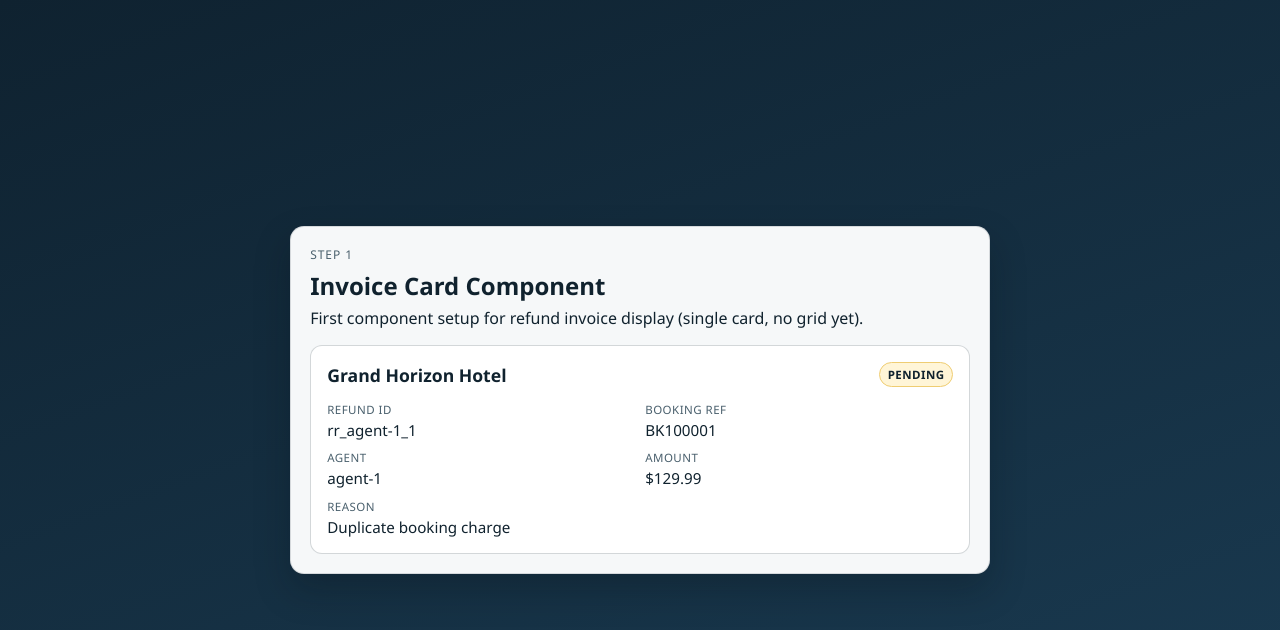
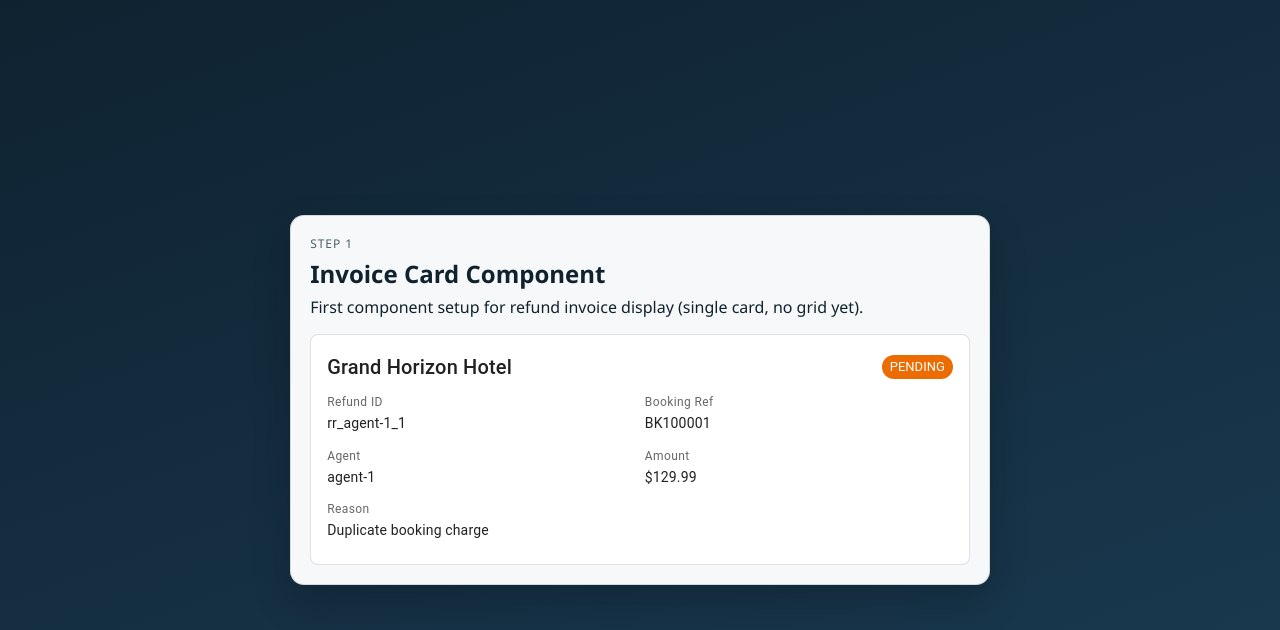
Before and after one commit to ninawekunal/agent-queues, a Next.js app: page / in a window 1280 px wide. Shown: the top 630 px of the page. Built offline with nearby package versions, Linux system fonts and the light colour scheme.

Commit message:
feat: migrate cards to mui and load env in node entrypoints

```diff
--- a/package.json
+++ b/package.json
@@ -10,6 +10,9 @@
     "lint": "next lint"
   },
   "dependencies": {
+    "@emotion/react": "^11.14.0",
+    "@emotion/styled": "^11.14.1",
+    "@mui/material": "^7.3.9",
     "@upstash/qstash": "^2.9.0",
     "@upstash/redis": "^1.36.3",
     "next": "15.5.12",
--- a/scripts/verify-upstash.mjs
+++ b/scripts/verify-upstash.mjs
@@ -1,5 +1,8 @@
 import { Client as QStashClient } from "@upstash/qstash";
 import { Redis } from "@upstash/redis";
+import { loadEnvConfig } from "@next/env";
+
+loadEnvConfig(process.cwd());
 
 function readEnv() {
   return {
--- a/server.js
+++ b/server.js
@@ -1,5 +1,8 @@
 const { createServer } = require("node:http");
+const { loadEnvConfig } = require("@next/env");
 const next = require("next");
+
+loadEnvConfig(process.cwd());
 
 const dev = process.env.NODE_ENV !== "production";
 const hostname = process.env.HOST || "0.0.0.0";
--- a/src/app/globals.css
+++ b/src/app/globals.css
@@ -57,131 +57,3 @@ p {
 .invoice-card-wrap {
   margin-top: 1rem;
 }
-
-.invoice-card {
-  border: 1px solid rgba(16, 34, 46, 0.18);
-  border-radius: 12px;
-  background: #ffffff;
-  padding: 1rem;
-}
-
-.invoice-card__header {
-  display: flex;
-  justify-content: space-between;
-  align-items: center;
-  gap: 0.75rem;
-}
-
-.invoice-card__header h2 {
-  margin: 0;
-  font-size: 1.1rem;
-}
-
-.invoice-card__status {
-  font-size: 0.72rem;
-  font-weight: 700;
-  letter-spacing: 0.04em;
-  padding: 0.25rem 0.45rem;
-  border-radius: 999px;
-  border: 1px solid transparent;
-}
-
-.invoice-card__status--pending {
-  background: #fff5d7;
-  border-color: #efcd72;
-}
-
-.invoice-card__status--processing {
-  background: #dff4ff;
-  border-color: #7dc7eb;
-}
-
-.invoice-card__status--success {
-  background: #e4f8eb;
-  border-color: #80d7a0;
-}
-
-.invoice-card__status--failed {
-  background: #ffe7e7;
-  border-color: #e5a6a6;
-}
-
-.invoice-card__details {
-  margin: 0.9rem 0 0;
-  display: grid;
-  grid-template-columns: repeat(2, minmax(0, 1fr));
-  gap: 0.65rem;
-}
-
-.invoice-card__row {
-  margin: 0;
-}
-
-.invoice-card__label {
-  margin: 0;
-  font-size: 0.72rem;
-  color: var(--muted);
-  text-transform: uppercase;
-  letter-spacing: 0.04em;
-}
-
-.invoice-card__value {
-  margin: 0.2rem 0 0;
-  font-size: 0.95rem;
-}
-
-.invoice-card__reason {
-  grid-column: 1 / -1;
-}
-
-.status-card {
-  border: 1px solid rgba(16, 34, 46, 0.18);
-  border-radius: 12px;
-  background: #ffffff;
-  padding: 0.9rem;
-}
-
-.status-card__title {
-  margin: 0;
-  font-size: 1rem;
-}
-
-.status-card__meta {
-  margin-top: 0.45rem;
-  display: grid;
-  gap: 0.45rem;
-}
-
-.status-card__state {
-  display: inline-flex;
-  align-items: center;
-  width: fit-content;
-  padding: 0.2rem 0.45rem;
-  border-radius: 999px;
-  font-size: 0.72rem;
-  font-weight: 700;
-  letter-spacing: 0.04em;
-}
-
-.status-card__state--ok {
-  background: #e4f8eb;
-  border: 1px solid #80d7a0;
-}
-
-.status-card__state--error {
-  background: #ffe7e7;
-  border: 1px solid #e5a6a6;
-}
-
-.status-card__label {
-  margin: 0;
-  font-size: 0.72rem;
-  color: var(--muted);
-  text-transform: uppercase;
-  letter-spacing: 0.04em;
-}
-
-.status-card__value {
-  margin: 0.2rem 0 0;
-  font-size: 0.9rem;
-}
--- a/src/components/InvoiceCard.tsx
+++ b/src/components/InvoiceCard.tsx
@@ -1,4 +1,5 @@
 import type { RefundRequest } from "@/shared/contracts/refunds";
+import { Card, CardContent, Chip, Grid, Stack, Typography } from "@mui/material";
 
 interface InvoiceCardProps {
   invoice: RefundRequest;
@@ -12,37 +13,56 @@ function formatAmount(amount: number, currency: string): string {
 }
 
 export function InvoiceCard({ invoice }: InvoiceCardProps) {
+  const chipColor =
+    invoice.status === "SUCCESS"
+      ? "success"
+      : invoice.status === "FAILED"
+        ? "error"
+        : invoice.status === "PROCESSING"
+          ? "info"
+          : "warning";
+
   return (
-    <article className="invoice-card">
-      <header className="invoice-card__header">
-        <h2>{invoice.hotelName}</h2>
-        <span className={`invoice-card__status invoice-card__status--${invoice.status.toLowerCase()}`}>
-          {invoice.status}
-        </span>
-      </header>
+    <Card variant="outlined" sx={{ borderRadius: 2 }}>
+      <CardContent>
+        <Stack direction="row" justifyContent="space-between" alignItems="center" spacing={2}>
+          <Typography variant="h6">{invoice.hotelName}</Typography>
+          <Chip label={invoice.status} color={chipColor} size="small" />
+        </Stack>
 
-      <section className="invoice-card__details">
-        <div className="invoice-card__row">
-          <p className="invoice-card__label">Refund ID</p>
-          <p className="invoice-card__value">{invoice.id}</p>
-        </div>
-        <div className="invoice-card__row">
-          <p className="invoice-card__label">Booking Ref</p>
-          <p className="invoice-card__value">{invoice.bookingReference}</p>
-        </div>
-        <div className="invoice-card__row">
-          <p className="invoice-card__label">Agent</p>
-          <p className="invoice-card__value">{invoice.agentId}</p>
-        </div>
-        <div className="invoice-card__row">
-          <p className="invoice-card__label">Amount</p>
-          <p className="invoice-card__value">{formatAmount(invoice.amount, invoice.currency)}</p>
-        </div>
-        <div className="invoice-card__row invoice-card__reason">
-          <p className="invoice-card__label">Reason</p>
-          <p className="invoice-card__value">{invoice.reason}</p>
-        </div>
-      </section>
-    </article>
+        <Grid container spacing={1.2} sx={{ mt: 0.8 }}>
+          <Grid size={{ xs: 12, sm: 6 }}>
+            <Typography variant="caption" color="text.secondary">
+              Refund ID
+            </Typography>
+            <Typography variant="body2">{invoice.id}</Typography>
+          </Grid>
+          <Grid size={{ xs: 12, sm: 6 }}>
+            <Typography variant="caption" color="text.secondary">
+              Booking Ref
+            </Typography>
+            <Typography variant="body2">{invoice.bookingReference}</Typography>
+          </Grid>
+          <Grid size={{ xs: 12, sm: 6 }}>
+            <Typography variant="caption" color="text.secondary">
+              Agent
+            </Typography>
+            <Typography variant="body2">{invoice.agentId}</Typography>
+          </Grid>
+          <Grid size={{ xs: 12, sm: 6 }}>
+            <Typography variant="caption" color="text.secondary">
+              Amount
+            </Typography>
+            <Typography variant="body2">{formatAmount(invoice.amount, invoice.currency)}</Typography>
+          </Grid>
+          <Grid size={12}>
+            <Typography variant="caption" color="text.secondary">
+              Reason
+            </Typography>
+            <Typography variant="body2">{invoice.reason}</Typography>
+          </Grid>
+        </Grid>
+      </CardContent>
+    </Card>
   );
 }
```
Also changed, not shown: src/components/QStashStatusCard.tsx (added, +49 -0 lines), src/components/RedisStatusCard.tsx (added, +49 -0 lines), 1 other file (tests, documents, lock files or other folders).
